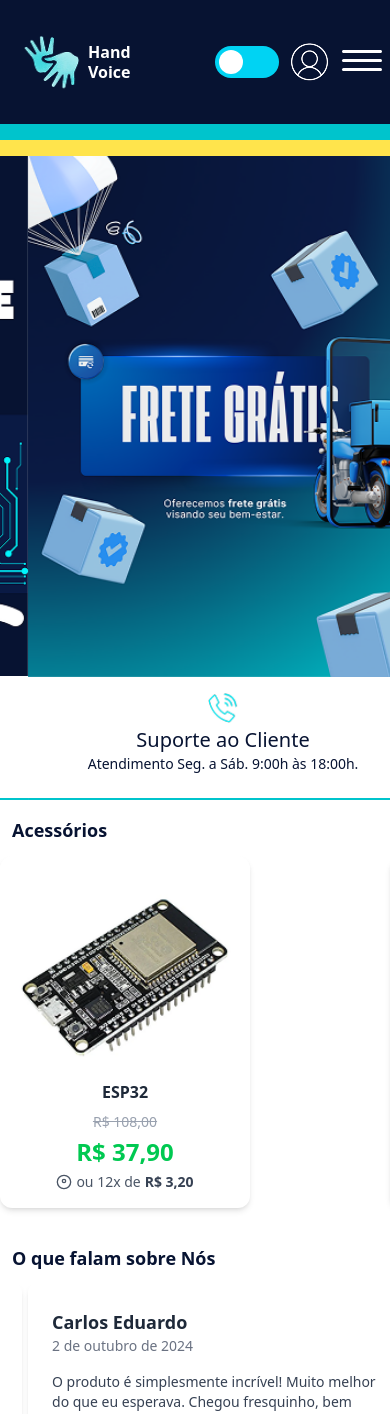
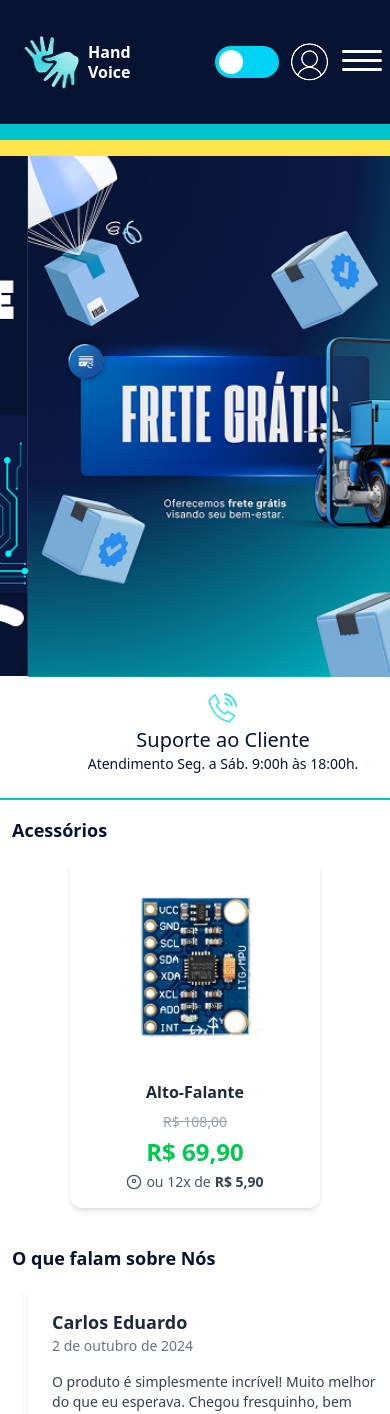
Before and after one commit to Danielsilvass/HandVoice, a React (Vite) app in the folder HandVoice/: page / in a window 390 px wide. Shown: the top 1414 px of the page. Built offline with nearby package versions, Linux system fonts and the light colour scheme.

Commit message:
CardSelling Mobile Center

```diff
--- a/HandVoice/src/components/CardSelling.jsx
+++ b/HandVoice/src/components/CardSelling.jsx
@@ -8,7 +8,7 @@ import { Slider } from "../hooks/Slider"
 export function CardSelling() {
     const isMobile = useIsMobile()
     const Selling = isMobile ? [
-        <div className="bg-white rounded-xl shadow-md p-4 w-full max-w-[250px] flex flex-col items-center text-center justify-center">
+        <div className="bg-white rounded-xl shadow-md p-4 mx-auto max-w-[250px] flex flex-col items-center text-center justify-center">
             <img
                 src={Luvas}
                 alt="Nome do Produto"
@@ -35,7 +35,7 @@ export function CardSelling() {
                 ou 12x de <span className="font-bold text-gray-700 ml-1">R$ 158</span>
             </div>
         </div>,
-        <div className="bg-white rounded-xl shadow-md p-4 w-full max-w-[250px] flex flex-col items-center text-center justify-center">
+        <div className="bg-white rounded-xl shadow-md p-4 mx-auto max-w-[250px] flex flex-col items-center text-center justify-center">
             <img
                 src={ESP32}
                 alt="Nome do Produto"
@@ -62,7 +62,7 @@ export function CardSelling() {
                 ou 12x de <span className="font-bold text-gray-700 ml-1">R$ 3,20</span>
             </div>
         </div>,
-        <div className="bg-white rounded-xl shadow-md p-4 w-full max-w-[250px] flex flex-col items-center text-center justify-center">
+        <div className="bg-white rounded-xl shadow-md p-4 mx-auto max-w-[250px] flex flex-col items-center text-center justify-center">
             <img
                 src={MPU}
                 alt="Nome do Produto"
@@ -89,7 +89,7 @@ export function CardSelling() {
                 ou 12x de <span className="font-bold text-gray-700 ml-1">R$ 5,90</span>
             </div>
         </div>,
-        <div className="bg-white rounded-xl shadow-md p-4 w-full max-w-[250px] flex flex-col items-center text-center justify-center">
+        <div className="bg-white rounded-xl shadow-md p-4 mx-auto max-w-[250px] flex flex-col items-center text-center justify-center">
             <img
                 src={Altofalante}
                 alt="Nome do Produto"
@@ -231,6 +231,6 @@ export function CardSelling() {
     ]
 
     return (
-        <Slider elementos={Selling} intervalo={1000} />
+        <Slider elementos={Selling} intervalo={2000} />
     )
 }
```
